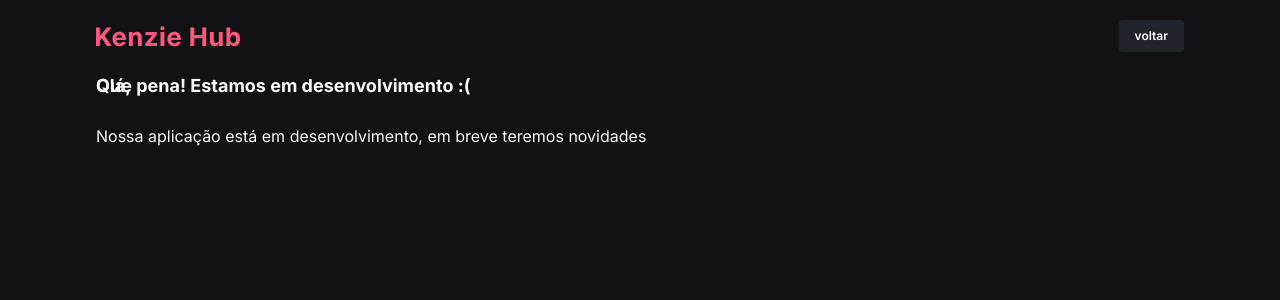
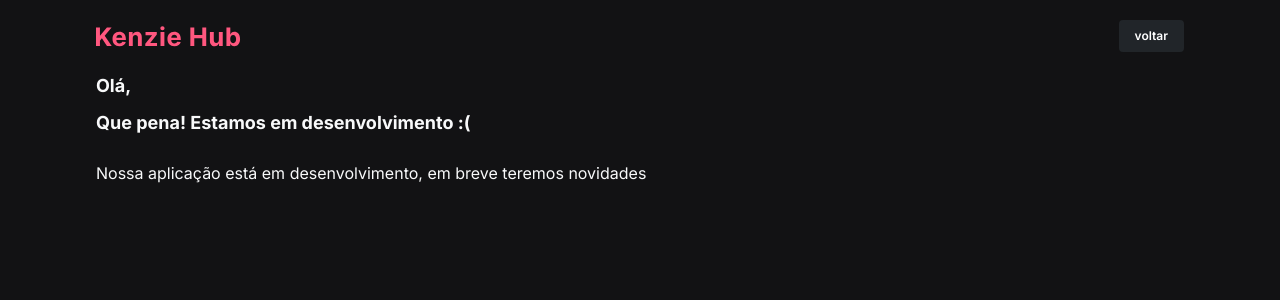
Before and after one commit to Kenzie-Academy-Brasil-Developers/react-entrega-kenzie-hub-ThomSchreiner, a React (Create React App) app: page /dashboard in a window 1280 px wide. Shown: the top 300 px of the page. Built offline with nearby package versions, Linux system fonts and the light colour scheme.

Commit message:
fix: fix dashboard style

```diff
--- a/src/pages/DashboardPage/style.js
+++ b/src/pages/DashboardPage/style.js
@@ -1,7 +1,7 @@
 import styled from "styled-components"
 
 export const DivContainer = styled.div`
-   margin: 37px auto;
+   padding-top: 37px;
    color: var(--grey-0);
 
    h1 {
```
